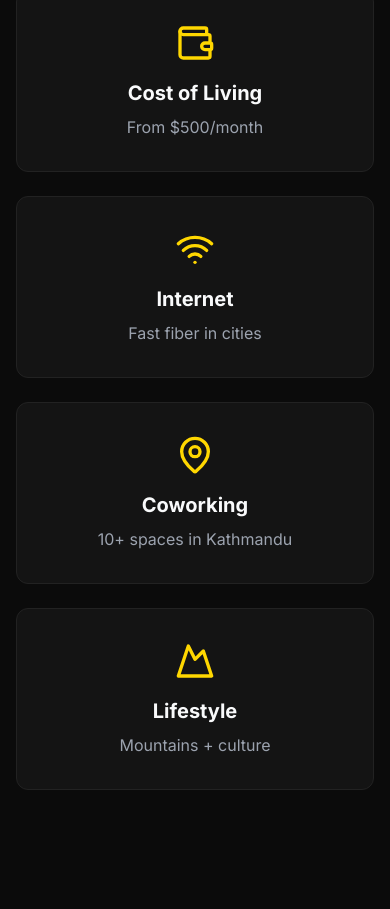
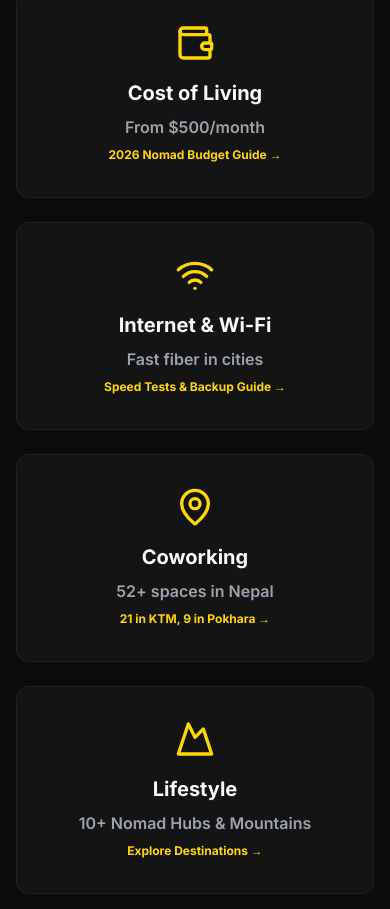
Before and after one commit to DRKAFLE123/digital-nomads-in-nepal, a Next.js app: page / in a window 390 px wide. Shown: the part 935-1844 px from the top of the page. Built offline with nearby package versions, Linux system fonts and the light colour scheme; no server answers; the database is empty.

Commit message:
fix(nav): portal mobile hamburger menu to body and make homepage topic cards dynamic and clickable

```diff
--- a/app/page.tsx
+++ b/app/page.tsx
@@ -21,11 +21,17 @@
 }
 
 export default async function Home() {
-  const dbPosts = await prisma.post.findMany({
-    where: { published: true },
-    orderBy: { createdAt: "desc" },
-    take: 3
-  })
+  const [dbPosts, totalWorkspaces, ktmWorkspaces, pokharaWorkspaces, totalDestinations] = await Promise.all([
+    prisma.post.findMany({
+      where: { published: true },
+      orderBy: { createdAt: "desc" },
+      take: 3
+    }),
+    prisma.workHub.count(),
+    prisma.workHub.count({ where: { city: "Kathmandu" } }),
+    prisma.workHub.count({ where: { city: "Pokhara" } }),
+    prisma.destination.count(),
+  ])
 
   const posts = dbPosts.map(p => ({
     ...p,
@@ -38,29 +44,56 @@
       <main className="flex min-h-screen flex-col items-center justify-between bg-background">
         <HeroSection />
 
-        {/* Value Section */}
+        {/* Value Section — Dynamic & Clickable Topic Cards */}
         <section className="w-full py-20 px-4 sm:px-6 lg:px-8 bg-background border-t border-border">
           <div className="max-w-7xl mx-auto grid grid-cols-1 md:grid-cols-2 lg:grid-cols-4 gap-6">
-            <div className="bg-card p-8 border border-border text-center rounded-xl hover:border-primary transition-colors">
-              <Wallet className="mx-auto text-primary mb-4" size={40} />
-              <h3 className="text-xl font-bold text-foreground mb-2">Cost of Living</h3>
-              <p className="text-muted-foreground">From $500/month</p>
-            </div>
-            <div className="bg-card p-8 border border-border text-center rounded-xl hover:border-primary transition-colors">
-              <Wifi className="mx-auto text-primary mb-4" size={40} />
-              <h3 className="text-xl font-bold text-foreground mb-2">Internet</h3>
-              <p className="text-muted-foreground">Fast fiber in cities</p>
-            </div>
-            <div className="bg-card p-8 border border-border text-center rounded-xl hover:border-primary transition-colors">
-              <MapPin className="mx-auto text-primary mb-4" size={40} />
-              <h3 className="text-xl font-bold text-foreground mb-2">Coworking</h3>
-              <p className="text-muted-foreground">10+ spaces in Kathmandu</p>
-            </div>
-            <div className="bg-card p-8 border border-border text-center rounded-xl hover:border-primary transition-colors">
-              <Mountain className="mx-auto text-primary mb-4" size={40} />
-              <h3 className="text-xl font-bold text-foreground mb-2">Lifestyle</h3>
-              <p className="text-muted-foreground">Mountains + culture</p>
-            </div>
+            <Link
+              href="/blog/cost-of-living-nepal-2026-nomad-budget"
+              className="group bg-card p-8 border border-border text-center rounded-xl hover:border-primary hover:shadow-lg hover:shadow-primary/5 transition-all block cursor-pointer"
+            >
+              <Wallet className="mx-auto text-primary mb-4 group-hover:scale-110 transition-transform" size={40} />
+              <h3 className="text-xl font-bold text-foreground mb-2 group-hover:text-primary transition-colors">Cost of Living</h3>
+              <p className="text-muted-foreground font-semibold">From $500/month</p>
+              <span className="inline-block mt-2 text-xs font-bold text-primary group-hover:translate-x-1 transition-transform">
+                2026 Nomad Budget Guide →
+              </span>
+            </Link>
+
+            <Link
+              href="/blog/internet-in-nepal-speed-reliability-guide"
+              className="group bg-card p-8 border border-border text-center rounded-xl hover:border-primary hover:shadow-lg hover:shadow-primary/5 transition-all block cursor-pointer"
+            >
+              <Wifi className="mx-auto text-primary mb-4 group-hover:scale-110 transition-transform" size={40} />
+              <h3 className="text-xl font-bold text-foreground mb-2 group-hover:text-primary transition-colors">Internet & Wi-Fi</h3>
+              <p className="text-muted-foreground font-semibold">Fast fiber in cities</p>
+              <span className="inline-block mt-2 text-xs font-bold text-primary group-hover:translate-x-1 transition-transform">
+                Speed Tests & Backup Guide →
+              </span>
+            </Link>
+
+            <Link
+              href="/resources/coworking"
+              className="group bg-card p-8 border border-border text-center rounded-xl hover:border-primary hover:shadow-lg hover:shadow-primary/5 transition-all block cursor-pointer"
+            >
+              <MapPin className="mx-auto text-primary mb-4 group-hover:scale-110 transition-transform" size={40} />
+              <h3 className="text-xl font-bold text-foreground mb-2 group-hover:text-primary transition-colors">Coworking</h3>
+              <p className="text-muted-foreground font-semibold">{totalWorkspaces || 52}+ spaces in Nepal</p>
+              <span className="inline-block mt-2 text-xs font-bold text-primary group-hover:translate-x-1 transition-transform">
+                {ktmWorkspaces || 21} in KTM, {pokharaWorkspaces || 9} in Pokhara →
+              </span>
+            </Link>
+
+            <Link
+              href="/destinations"
+              className="group bg-card p-8 border border-border text-center rounded-xl hover:border-primary hover:shadow-lg hover:shadow-primary/5 transition-all block cursor-pointer"
+            >
+              <Mountain className="mx-auto text-primary mb-4 group-hover:scale-110 transition-transform" size={40} />
+              <h3 className="text-xl font-bold text-foreground mb-2 group-hover:text-primary transition-colors">Lifestyle</h3>
+              <p className="text-muted-foreground font-semibold">{totalDestinations || 10}+ Nomad Hubs & Mountains</p>
+              <span className="inline-block mt-2 text-xs font-bold text-primary group-hover:translate-x-1 transition-transform">
+                Explore Destinations →
+              </span>
+            </Link>
           </div>
         </section>
 
@@ -108,23 +141,43 @@
           </div>
         </section>
 
-        {/* Why Nepal Section */}
+        {/* Why Nepal Section — Clickable Cards */}
         <section className="w-full py-20 px-4 sm:px-6 lg:px-8 bg-card border-y border-border">
           <div className="max-w-7xl mx-auto">
             <h2 className="text-3xl md:text-5xl font-black text-foreground text-center mb-16">Why Choose Nepal?</h2>
             <div className="grid grid-cols-1 md:grid-cols-3 gap-10">
-              <div className="p-8 border border-border border-t-4 border-t-primary bg-background rounded-xl hover:-translate-y-2 transition-transform duration-300 shadow-sm">
-                <h3 className="text-2xl font-bold text-foreground mb-4">Unbeatable Cost</h3>
-                <p className="text-muted-foreground leading-relaxed">Nepal remains one of the most affordable countries in the world. You can find comfortable apartments, eat out daily, and enjoy a vibrant lifestyle for a fraction of the cost of Western cities.</p>
-              </div>
-              <div className="p-8 border border-border border-t-4 border-t-primary bg-background rounded-xl hover:-translate-y-2 transition-transform duration-300 shadow-sm">
-                <h3 className="text-2xl font-bold text-foreground mb-4">Nature & Mountains</h3>
-                <p className="text-muted-foreground leading-relaxed">Escape the screen and step into the Himalayas. Weekends can be spent hiking, trekking, and exploring eight of the world&apos;s highest peaks just a short trip from your desk.</p>
-              </div>
-              <div className="p-8 border border-border border-t-4 border-t-primary bg-background rounded-xl hover:-translate-y-2 transition-transform duration-300 shadow-sm">
-                <h3 className="text-2xl font-bold text-foreground mb-4">Growing Remote Culture</h3>
-                <p className="text-muted-foreground leading-relaxed">With fiber optic internet expanding and new dedicated coworking spaces opening up, Nepal is rapidly adjusting to accommodate the global remote workforce.</p>
-              </div>
+              <Link
+                href="/blog/cost-of-living-nepal-2026-nomad-budget"
+                className="p-8 border border-border border-t-4 border-t-primary bg-background rounded-xl hover:-translate-y-2 transition-all duration-300 shadow-sm block group hover:border-primary"
+              >
+                <h3 className="text-2xl font-bold text-foreground mb-4 group-hover:text-primary transition-colors">Unbeatable Cost</h3>
+                <p className="text-muted-foreground leading-relaxed mb-4">Nepal remains one of the most affordable countries in the world. You can find comfortable apartments, eat out daily, and enjoy a vibrant lifestyle for a fraction of the cost of Western cities.</p>
+                <span className="text-xs font-bold text-primary group-hover:translate-x-1 inline-flex items-center gap-1 transition-transform">
+                  Explore nomad living costs <ArrowRight size={12} />
+                </span>
+              </Link>
+
+              <Link
+                href="/guides"
+                className="p-8 border border-border border-t-4 border-t-primary bg-background rounded-xl hover:-translate-y-2 transition-all duration-300 shadow-sm block group hover:border-primary"
+              >
+                <h3 className="text-2xl font-bold text-foreground mb-4 group-hover:text-primary transition-colors">Nature & Mountains</h3>
+                <p className="text-muted-foreground leading-relaxed mb-4">Escape the screen and step into the Himalayas. Weekends can be spent hiking, trekking, and exploring eight of the world&apos;s highest peaks just a short trip from your desk.</p>
+                <span className="text-xs font-bold text-primary group-hover:translate-x-1 inline-flex items-center gap-1 transition-transform">
+                  Find licensed local guides <ArrowRight size={12} />
+                </span>
+              </Link>
+
+              <Link
+                href="/resources/coworking"
+                className="p-8 border border-border border-t-4 border-t-primary bg-background rounded-xl hover:-translate-y-2 transition-all duration-300 shadow-sm block group hover:border-primary"
+              >
+                <h3 className="text-2xl font-bold text-foreground mb-4 group-hover:text-primary transition-colors">Growing Remote Culture</h3>
+                <p className="text-muted-foreground leading-relaxed mb-4">With fiber optic internet expanding and new dedicated coworking spaces opening up, Nepal is rapidly adjusting to accommodate the global remote workforce.</p>
+                <span className="text-xs font-bold text-primary group-hover:translate-x-1 inline-flex items-center gap-1 transition-transform">
+                  Browse {totalWorkspaces || 52}+ workspaces <ArrowRight size={12} />
+                </span>
+              </Link>
             </div>
           </div>
         </section>
```
Also changed, not shown: components/Navbar.tsx (+54 -20 lines).
